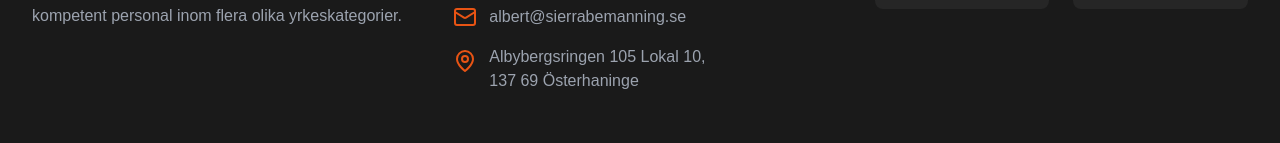
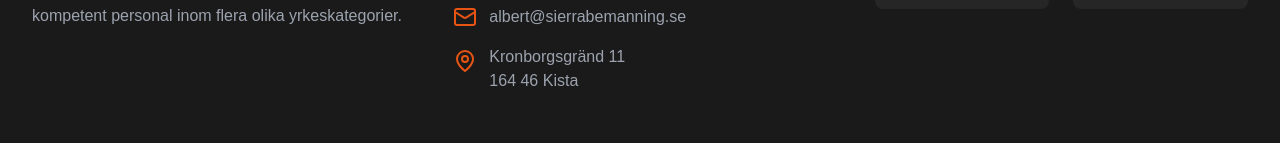
Before and after one commit to alteonn/sierrabemmaning, a React (Vite) app: page / in a window 1280 px wide. Shown: the part 3010-3153 px from the top of the page. Built offline with nearby package versions, Linux system fonts and the light colour scheme; a web font is replaced by a local one.

Commit message:
Update Footer.tsx

```diff
--- a/src/components/Footer.tsx
+++ b/src/components/Footer.tsx
@@ -39,7 +39,7 @@ const Footer = () => {
               </a>
               <div className="flex items-start text-gray-400">
                 <IconWrapper icon={MapPin} size="default" className="mr-3 mt-1 text-sierra-orange flex-shrink-0" />
-                <p>Albybergsringen 105 Lokal 10,<br />137 69 Österhaninge</p>
+                <p>Kronborgsgränd 11<br />164 46 Kista</p>
               </div>
             </div>
           </motion.div>
```
